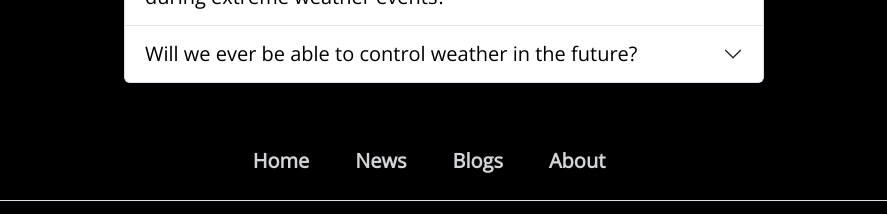
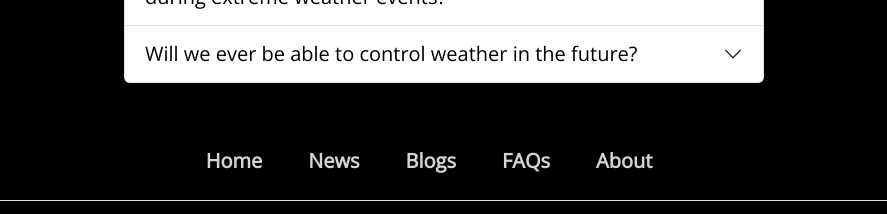
Before and after one commit to Sureshhere/weatherify, a plain HTML site: page index.html in a window 1280 px wide. Shown: the part 3420-3634 px from the top of the page, without its empty margins (196-1083 px from the left). Drawn offline with nearby package versions, Linux system fonts and the light colour scheme; no server answers.

Commit message:
added faq in footer

```diff
--- a/index.html
+++ b/index.html
@@ -325,7 +325,7 @@
                 <li class="nav-item"><a href="#" class="nav-link px-2 text-muted">Home</a></li>
                 <li class="nav-item"><a href="#" class="nav-link px-2 text-muted">News</a></li>
                 <li class="nav-item"><a href="#" class="nav-link px-2 text-muted">Blogs</a></li>
-                <!-- <li class="nav-item"><a href="#" class="nav-link px-2 text-muted">FAQs</a></li> -->
+                <li class="nav-item"><a href="#" class="nav-link px-2 text-muted">FAQs</a></li>
                 <li class="nav-item"><a href="#" class="nav-link px-2 text-muted">About</a></li>
             </ul>
             <center>
```
